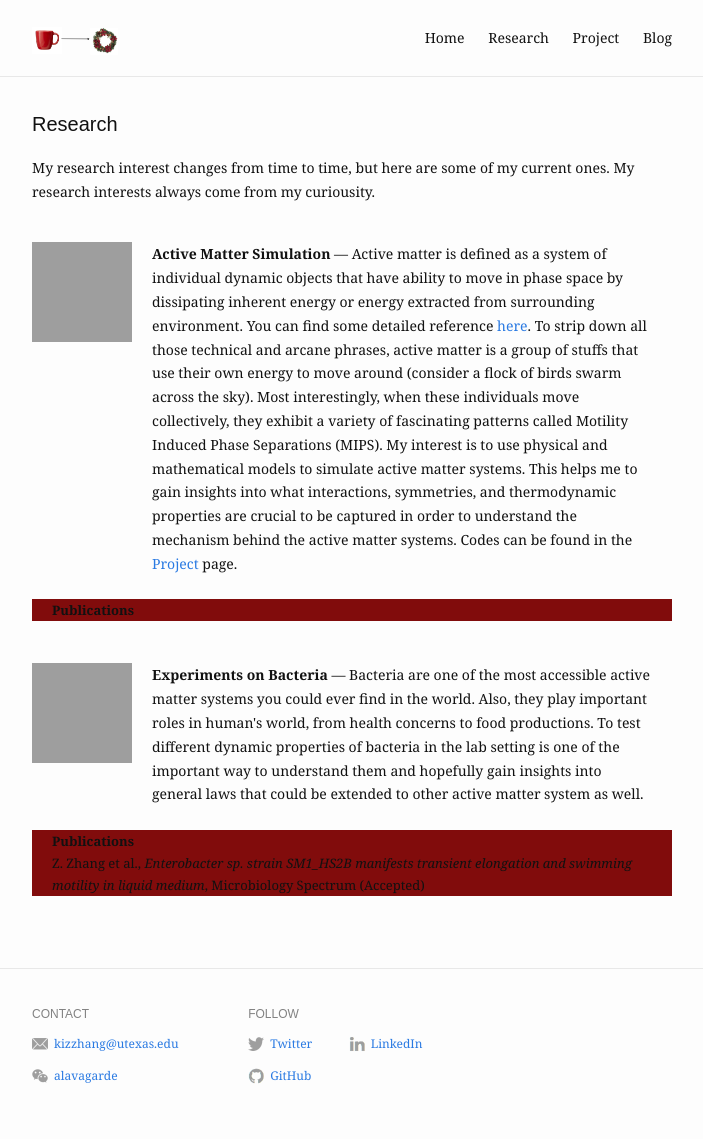
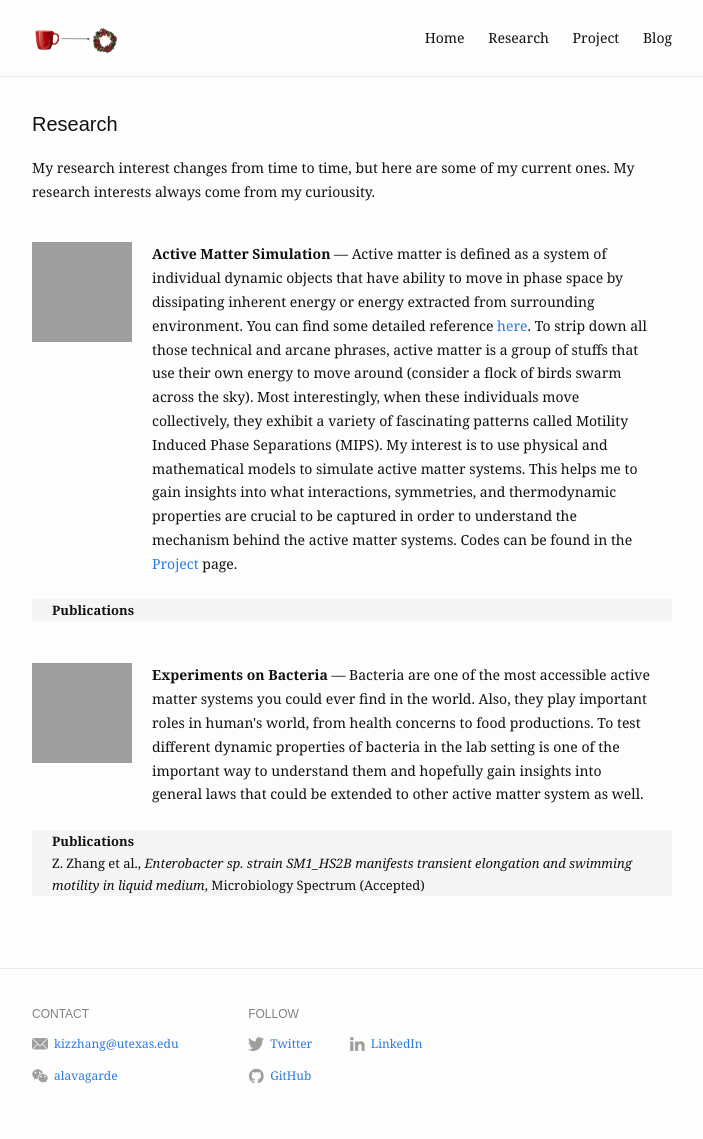
Before and after one commit to kizzhang/kizzhang.github.io, a Jekyll site: the page built from research.md, in a window 1280 px wide. Shown: the whole page, without its empty margins (288-991 px from the left). Built offline with Jekyll 4.4.1, drawn with Linux system fonts in a browser that asks for light colours.

Commit message:
Update _research.scss

```diff
--- a/_sass/_research.scss
+++ b/_sass/_research.scss
@@ -23,5 +23,5 @@
   padding-right: 20px;
   padding-left: 20px;
   width: 600px;
-  background-color: rgb(129, 12, 12);
+  background-color: rgb(245, 245, 245);
 }
```
